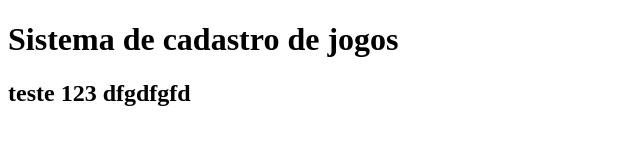
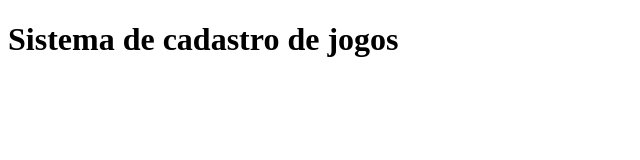
Before and after one commit to BraianRang/sistema-de-cadastro, a plain HTML site: page index.html in a window 1280 px wide. Shown: the whole page, without its empty margins (0-640 px from the left). Drawn offline with Linux system fonts and the light colour scheme.

Commit message:
sdfsdfsdfsd

```diff
--- a/app.js
+++ b/app.js
@@ -1,4 +1,2 @@
 console.log("Rodando o sistema de gerenciamento de jogos")
 console.log("aplicação está se conectando ao banco de dados")
-console.log("teste de git")
-console.log("teste de git sadsda")
--- a/index.html
+++ b/index.html
@@ -8,7 +8,6 @@
 </head>
 <body>
     <h1>Sistema de cadastro de jogos</h1>
-    <h2>teste 123 dfgdfgfd</h2>
     <script src="app.js"></script>
 </body>
 </html>
```
